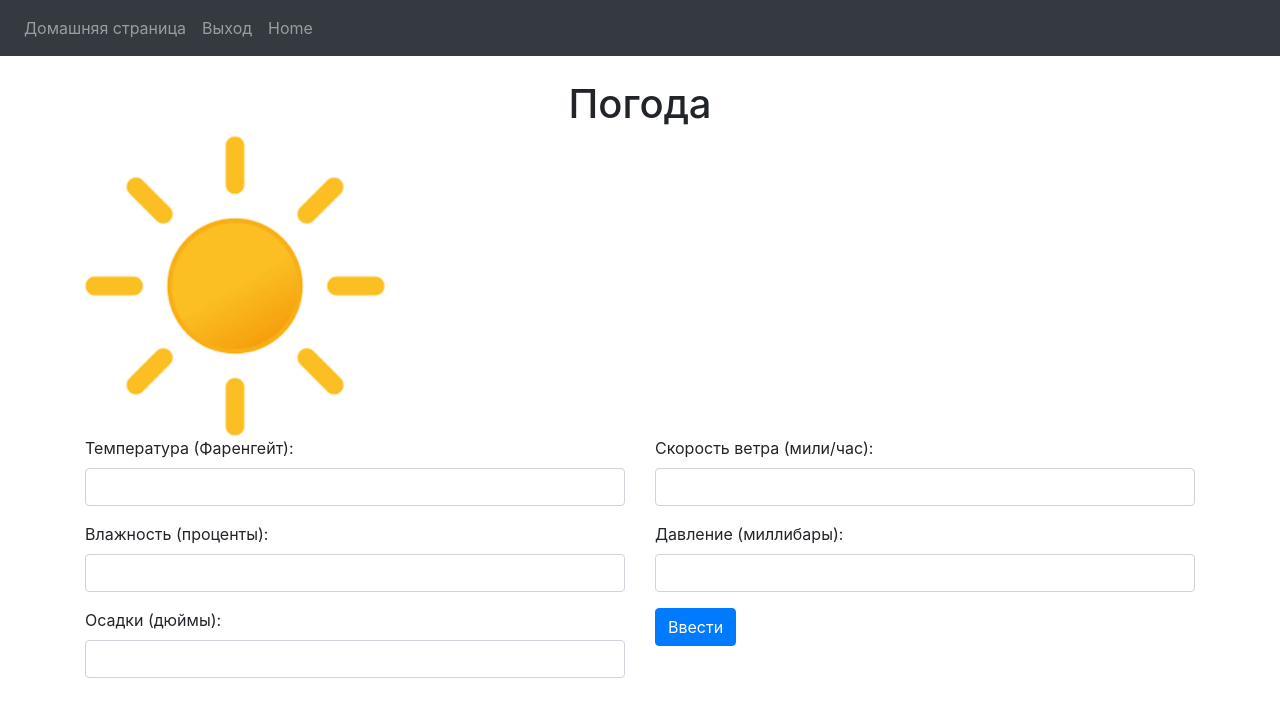
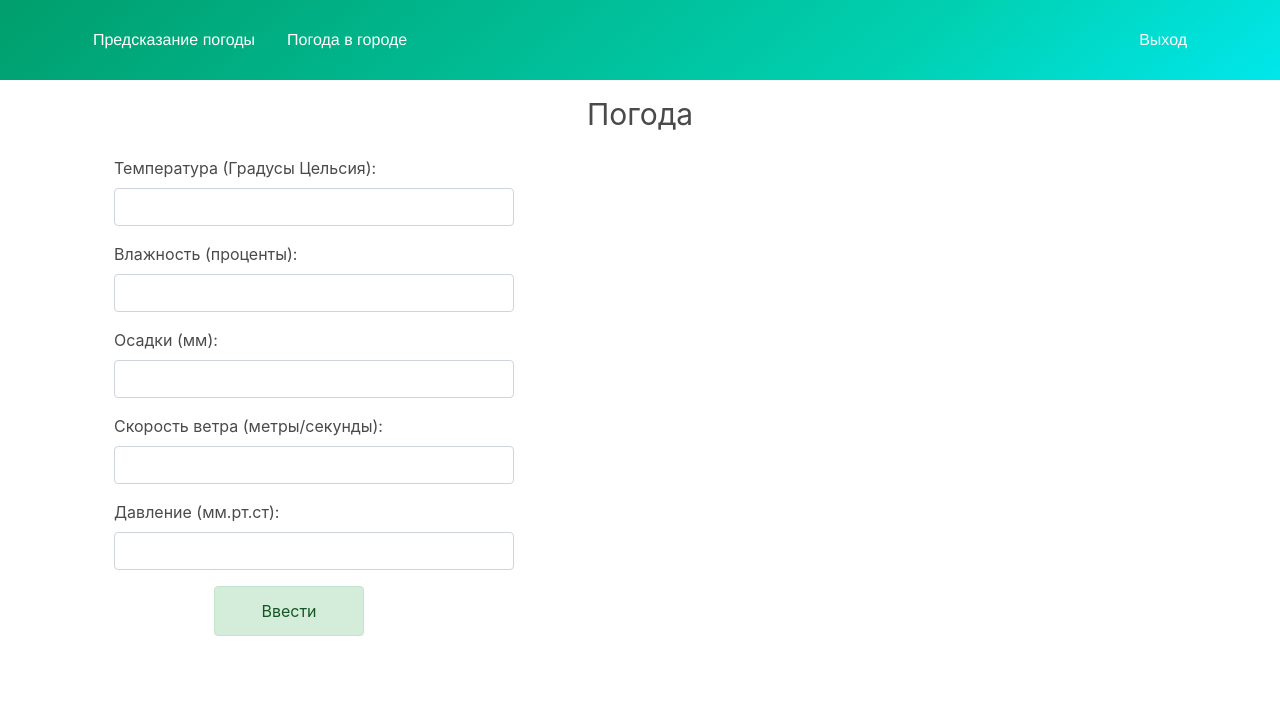
Before and after one commit to ooessaaa/-Python, a Flask app: page / in a window 1280 px wide. Shown: the top 717 px of the page. Run offline with Flask 3, Linux system fonts and the light colour scheme; a user stored in the database is signed in; parts of the project's set-up code (start-up, migrations or seed data) failed here and were passed over; some libraries are stand-ins or nearby versions.

Commit message:
Adding changes

```diff
--- a/website/auth.py
+++ b/website/auth.py
@@ -17,7 +17,7 @@ def login():
         user = User.query.filter_by(email=email).first()
         if user:
             if check_password_hash(user.password, password):
-                flash('Успешный вход в систему!', category='success')
+                flash("Успешный вход в систему!", category='success')
                 login_user(user, remember=True)
                 return redirect(url_for('views.home'))
             else:
--- a/website/model_prediction.py
+++ b/website/model_prediction.py
@@ -1,6 +1,7 @@
 import numpy as np
 from sklearn.ensemble import RandomForestClassifier
 import pickle
+import os
 from flask import render_template
 
 def load_model(location):
@@ -18,7 +19,10 @@ def make_prediction(X: np.array) -> np.array:
     Input is 2d array and output is 1d array
     Loads model and returns prediction
     """
-    MODEL_LOCATION = r"C:\Users\ACER\Desktop\WeatherPredictionSystem-main\website\model.pickle"
+    current_dir = os.path.dirname(os.path.abspath(__file__))
+    MODEL_LOCATION = os.path.join(current_dir, 'model.pickle')
+
+    # MODEL_LOCATION = r"C:\Users\ACER\Desktop\WeatherPredictionSystem-main\website\model.pickle"
     model = load_model(MODEL_LOCATION)
     return (model.predict(X))
 
--- a/website/templates/base.html
+++ b/website/templates/base.html
@@ -14,55 +14,27 @@
       href="https://stackpath.bootstrapcdn.com/font-awesome/4.7.0/css/font-awesome.min.css"
       crossorigin="anonymous"
     />
-
+    <link rel="stylesheet" href="https://cdnjs.cloudflare.com/ajax/libs/bulma/0.6.2/css/bulma.css" />
+    <link rel="stylesheet" href="https://cdnjs.cloudflare.com/ajax/libs/font-awesome/4.7.0/css/font-awesome.min.css" />
     <title>{% block title %}Home{% endblock %}</title>
   </head>
   <body>
-    <nav class="navbar navbar-expand-lg navbar-dark bg-dark">
-      <button
-        class="navbar-toggler"
-        type="button"
-        data-toggle="collapse"
-        data-target="#navbar"
-      >
-        <span class="navbar-toggler-icon"></span>
-      </button>
-      <div class="collapse navbar-collapse" id="navbar">
-        <div class="navbar-nav">
-          {% if user.is_authenticated %}
-          <a class="nav-item nav-link" id="home" href="/">Домашняя страница</a>
-          <a class="nav-item nav-link" id="logout" href="/logout">Выход</a>
-          <a class="nav-item nav-link" id="home" href="/weather">Home</a>
-          {% else %}
-          <a class="nav-item nav-link" id="login" href="/login">Вход по логину и паролю</a>
-          <a class="nav-item nav-link" id="signUp" href="/sign-up">Регистрация на сайте</a>
-          {% endif %}
-        </div>
+    <section class="hero is-primary is-bold">
+          <div class="container">
+            {% if user.is_authenticated %}
+            <div class="row" style="padding-top: 20px; padding-bottom: 20px;">
+                <a class="nav-item nav-link" id="home" href="/"  style="font-family: 'Franklin Gothic Medium'; color: #ffffff;">Предсказание погоды</a>
+                <a class="nav-item nav-link" id="home" href="/weather"style="font-family: 'Franklin Gothic Medium'; color: #ffffff;">Погода в городе</a>
+                <a class="nav-item nav-link" id="logout" href="/logout" style="margin-left:700px; font-family: 'Franklin Gothic Medium'; color: #ffffff;">Выход</a>
+            </div>
+                {% else %}
+            <div class="row" style="padding-top: 20px; padding-bottom: 20px;">
+              <a class="nav-item nav-link" id="login" href="/login" style="font-family: 'Franklin Gothic Medium'; color: #ffffff;">Вход</a>
+              <a class="nav-item nav-link" id="signUp" href="/sign-up" style="font-family: 'Franklin Gothic Medium'; color: #ffffff;">Регистрация на сайте</a>
+            </div>
+            {% endif %}
       </div>
-    </nav>
-
-    {% with messages = get_flashed_messages(with_categories=true) %}
-      {% if messages %}
-        {% for category, message in messages %}
-          {% if category == 'error' %}
-            <div class="alert alert-danger alert-dismissible fade show" role="alert">
-              {{ message }}
-              <button type="button" class="close" data-dismiss="alert">
-                <span aria-hidden="true">&times;</span>
-              </button>
-            </div>
-          {% else %}
-            <div class="alert alert-success alert-dismissible fade show" role="alert">
-              {{ message }}
-              <button type="button" class="close" data-dismiss="alert">
-                <span aria-hidden="true">&times;</span>
-              </button>
-            </div>
-          {% endif %}
-        {% endfor %}
-      {% endif %}
-    {% endwith %}
-
+  </section>
     <div class="container">
       {% block content %}{% endblock %}
     </div>
--- a/website/templates/home.html
+++ b/website/templates/home.html
@@ -2,43 +2,83 @@
 {% block title %}Home{% endblock %}
  {% block content %}
   <div class="container mt-4"></div>
-  <h1 align="center">Погода</h1>
+    <h1 align="center" style="font-size: 30px;">Погода</h1>
   <body>
-    {% if weather_images and current_weather in weather_images %}
-      <img src="{{ url_for('static', filename='images/' + weather_images[current_weather]) }}" alt="Weather Image" width="300" height="300">
-    {% else %}
-      <p>No image available for the current weather</p>
-    {% endif %}
     <br>
     <form method="POST">
-      {% for message in get_flashed_messages() %}
-        <p>{{ message }}</p>
-      {% endfor %}
       <div class="row">
-        <div class="col-md-6">
+        <div class="col-md-6" style="padding-left: 50px;">
           <div class="form-group">
-            <label for="temperature">Температура (Фаренгейт):</label>
-            <input type="number" step="any" class="form-control" id="temperature" name="temperature">
+            <label for="temperature">Температура (Градусы Цельсия):</label>
+            <input type="number" step="any" class="form-control" style="width: 400px" id="temperature" name="temperature">
           </div>
           <div class="form-group">
             <label for="humidity">Влажность (проценты):</label>
-            <input type="number" step="any" class="form-control" id="humidity" name="humidity">
+            <input type="number" step="any" class="form-control" style="width: 400px" id="humidity" name="humidity">
           </div>
           <div class="form-group">
-            <label for="precip">Осадки (дюймы):</label>
-            <input type="number" step="any" class="form-control" id="precip" name="precip">
-          </div>
-        </div>
-        <div class="col-md-6">
-          <div class="form-group">
-            <label for="ws">Скорость ветра (мили/час):</label>
-            <input type="number" step="any" class="form-control" id="ws" name="ws">
+            <label for="precip">Осадки (мм):</label>
+            <input type="number" step="any" class="form-control" style="width: 400px" id="precip" name="precip">
           </div>
           <div class="form-group">
-            <label for="pressure">Давление (миллибары):</label>
-            <input type="number" step="any" class="form-control" id="pressure" name="pressure">
+            <label for="ws">Скорость ветра (метры/секунды):</label>
+            <input type="number" step="any" class="form-control" style="width: 400px" id="ws" name="ws">
           </div>
-          <button type="submit" class="btn btn-primary">Ввести</button>
+          <div class="form-group">
+            <label for="pressure">Давление (мм.рт.ст):</label>
+            <input type="number" step="any" class="form-control" style="width: 400px" id="pressure" name="pressure">
+          </div>
+          <div style="padding-left: 100px;">
+          <button type="submit" class="alert alert-success " role="alert" style="width: 150px;">Ввести</button>
+          </div>
+      </div>
+        <div class="col-md-6">
+            {% with messages = get_flashed_messages(with_categories=true) %}
+
+            {% if messages %}
+            <div class="alert alert-success alert-dismissible fade show" role="alert">
+                {% for category, message in messages %}
+                    <div class="flash-message">
+                        <ul>
+                            {% if category == 'success' or category == 'error' %}
+                                <li>{{ message }}</li>
+                            {% elif category == 'weather' %}
+                                <p>{{ message[0] }}</p>
+                                <p>{{ message[1] }}</p>
+                                <p>{{ message[2] }}</p>
+                                <p>{{ message[3] }}</p>
+                                <p>{{ message[4] }}</p>
+                                <br>
+                                <p style="font-weight: 500;">{{ message[5] }}</p>
+                            {% endif %}
+                        </ul>
+                    </div>
+                {% endfor %}
+                <button type="button" class="close" data-dismiss="alert">
+                  <span aria-hidden="true">&times;</span>
+                </button>
+                </div>
+            {% endif %}
+
+        {% endwith %}
+
+            <!-- {% for message in get_flashed_messages() %}
+              <p>{{ message[0] }}</p>
+              <p>{{ message[1] }}</p>
+              <p>{{ message[2] }}</p>
+              <p>{{ message[3] }}</p>
+              <p>{{ message[4] }}</p>
+              <br>
+              <p style="font-weight: 500;">{{ message[5] }}</p>
+            {% endfor %} -->
+
+          {% if weather_images and current_weather in weather_images %}
+             <div style="text-align: center; padding-top: 10px;">
+                <img src="{{ url_for('static', filename='images/' + weather_images[current_weather]) }}" alt="Weather Image" width="300" height="300"  >
+             </div>
+          {% else %}
+                <div style="width: 200px; height: 200px; color:aliceblue"></div>
+          {% endif %}
         </div>
       </div>
     </form>
--- a/website/templates/sign_up.html
+++ b/website/templates/sign_up.html
@@ -1,7 +1,7 @@
 {% extends "base.html" %}
 {% block content %}
 <form method="POST">
-  <h3 align="center">Sign Up</h3>
+  <h3 align="center"style="font-size: 30px; padding-top:20px">Регистрация</h3>
   <div class="form-group">
     <label for="email">Адрес электронной почты</label>
     <input type="email" class="form-control" id="email" name="email" placeholder="Введите адрес электронной почты">
--- a/website/views.py
+++ b/website/views.py
@@ -9,6 +9,9 @@ from . import db2
 import json
 import string
 import requests
+from googletrans import Translator
+
+
 #Allows for all routes to be stored in this file
 views = Blueprint('views', __name__)
 
@@ -23,57 +26,50 @@ def home():
         "rain": "rain.png",
         "snow": "images.png"
   }
-  current_weather = "clear-day"
+  current_weather = ""
 
   if request.method =='POST':
     #Getting variables from start page that user entered
-    temp1 = str(request.form['temperature'])
-    humidity = str(request.form['humidity'])
-    precip1 = str(request.form['precip'])
-    windspeed = str(request.form['ws'])
-    sealevelpressure = str(request.form['pressure'])
-    #sealevelpressure = request.form.get('pressure')
+    if (len(request.form['temperature']) < 1) or (len(request.form['humidity']) < 1) or (len(request.form['precip']) < 1) or (len(request.form['ws']) < 1) or (len(request.form['pressure']) < 1):
+      flash('No Value!', category='error')
+    else:
+      tempc = str(request.form['temperature'])
+      tempf = str((9/5)*int(request.form['temperature'])+32)
+      humidity = str(request.form['humidity'])
+      precip1 = str(request.form['precip'])
+      os = str(int(request.form['precip'])/25.4)
+      windspeed = str(request.form['ws'])
+      wind = str(int(request.form['ws'])*2.237)
+      sealevelpressure = str(request.form['pressure'])
+      press = str(int(request.form['pressure'])*(4/3))
 
 
-    if len(temp1) < 1:
-      flash('No Value!', category='error')
-    else:
-      new_temp = Weather(temp=temp1, user_id=current_user.id)
-      new_humidity = Weather(humid=humidity, user_id=current_user.id)
-      new_precip = Weather(precip=precip1, user_id=current_user.id)
-      new_windspeed = Weather(ws=windspeed, user_id=current_user.id)
-      new_pressure = Weather(pressure=sealevelpressure, user_id=current_user.id)
-      db.session.add(new_temp)
-      db.session.add(new_humidity)
-      db.session.add(new_precip)
-      db.session.add(new_windspeed)
-      db.session.add(new_pressure)
+      #Puts variables into list of str
+      x = [tempf, humidity, os, wind, press]
+      #Converts each item in the x list to of int
+      y = [eval(i) for i in x]
+
+      #Make a call to function from model_prediction.py
+      #Make list y into a np.array for the model to understand
+      #Will return the prediction
+      encoded_predictions = make_prediction(np.array([y]))
+
+      #Decoder is used to output icon name instead of number
+      decoder = ["clear-day", "cloudy", "partly-cloudy-day", "rain", "snow"]
+      decoder2 = ["ясный день", "облачно", "переменная облачность", "дождь", "снег"]
+      #Prediction number is changed from number to icon name
+      z = decoder[round(encoded_predictions[0])]
+      z2 = decoder2[round(encoded_predictions[0])]
+      current_weather = z
+      #Add to database
+      z1 = Weather(temp=tempf,humid=humidity, precip=precip1,ws=windspeed,pressure=sealevelpressure, result = z, user_id=current_user.id)
+
+      db.session.add(z1)
       db.session.commit()
 
-
-    #Puts variables into list of str
-    x = [temp1, humidity, precip1, windspeed, sealevelpressure]
-    #Converts each item in the x list to of int
-    y = [eval(i) for i in x]
-
-    #Make a call to function from model_prediction.py
-    #Make list y into a np.array for the model to understand
-    #Will return the prediction
-    encoded_predictions = make_prediction(np.array([y]))
-
-    #Decoder is used to output icon name instead of number
-    decoder = ["clear-day", "cloudy", "partly-cloudy-day", "rain", "snow"]
-    #Prediction number is changed from number to icon name
-    z = decoder[round(encoded_predictions[0])]
-    current_weather = z
-    #Add to database
-    z1 = Weather(result = z, user_id=current_user.id)
-    db.session.add(z1)
-    db.session.commit()
-
-    #Use flash to put the prediction icon name on web page
-    flash("The Weather Looks Like: " + z)
-    # weather_images = weather_images.get(z, "по_умолчанию_если_не_найдено")
+      #Use flash to put the prediction icon name on web page
+      flash(("Температура:   " + tempc + "С","Влажность:   " + humidity + "%","Осадки:   " + precip1 + "мм","Скорость ветра:   " + windspeed + "м/с","Давление:   " + sealevelpressure + "мм.рт.ст", "Погода на данный момент:   " + z2), category='weather')
+      # weather_images = weather_images.get(z, "по_умолчанию_если_не_найдено")
   return render_template("home.html", user=current_user, weather_images=weather_images, current_weather=current_weather)
 
 @views.route('/weather')
@@ -82,12 +78,30 @@ def index_get():
 
     weather_data = []
 
+    weather_images = {
+        "clear-day": "Без названия (1).png",
+        "cloudy": "images (1).png",
+        "partly-cloudy-day": "pcloud.png",
+        "rain": "rain.png",
+        "snow": "images.png"
+  }
+    current_weather = "clear-day"
+
     for city in cities:
         r = get_weather_data(city.name)
+        translator = Translator()
+        translated = translator.translate(city.name, src='en', dest='ru')
+        city_name = translated.text
+        descript = translator.translate(str(r['weather'][0]['description']), src='en', dest='ru').text
+
+
         weather = {
-            'city' : city.name,
+            'city' : city_name,
             'temperature' : r['main']['temp'],
-            'description' : r['weather'][0]['description'],
+            'humidity': r['main']['humidity'],
+            'pressure': r['main']['pressure'],
+            'windspeed': r['wind']['speed'],
+            'description' : descript.lower(),
             'icon' : r['weather'][0]['icon'],
         }
         weather_data.append(weather)
@@ -99,8 +113,12 @@ def index_post():
     err_msg = ''
     new_city = request.form.get('city')
     print(new_city)
+    translator = Translator()
+    translated = translator.translate(new_city, src='ru', dest='en')
+    new_city = translated.text
     new_city = new_city.lower()
     new_city = string.capwords(new_city)
+
     if new_city:
         existing_city = City.query.filter_by(name=new_city).first()
 
@@ -113,24 +131,27 @@ def index_post():
                 db2.session.add(new_city_obj)
                 db2.session.commit()
             else:
-                err_msg = 'That is not a valid city!'
+                err_msg = 'Некорректное название города!'
         else:
-            err_msg = 'City already exists in the database!'
+            err_msg = 'Такой город уже есть!'
 
     if err_msg:
-        flash(err_msg, 'error')
+        flash(err_msg, category = 'error')
     else:
-        flash('City added successfully!', 'success')
+        flash('Город добавлен', category = 'success')
 
     return redirect(url_for('views.index_get'))
 
 @views.route('/weather/delete/<name>')
 def delete_city( name ):
+    translator = Translator()
+    translated = translator.translate(name, src='ru', dest='en')
+    name = translated.text
     city = City.query.filter_by(name=name).first()
     db2.session.delete(city)
     db2.session.commit()
 
-    flash(f'Successfully deleted { city.name }!', 'success')
+    flash(f'Успешно удален { city.name }!', category ='success')
     return redirect(url_for('views.index_get'))
 
 
```
Also changed, not shown: website/templates/login.html (+21 -1 lines), website/templates/weather.html (+32 -22 lines), instance/database.db.
